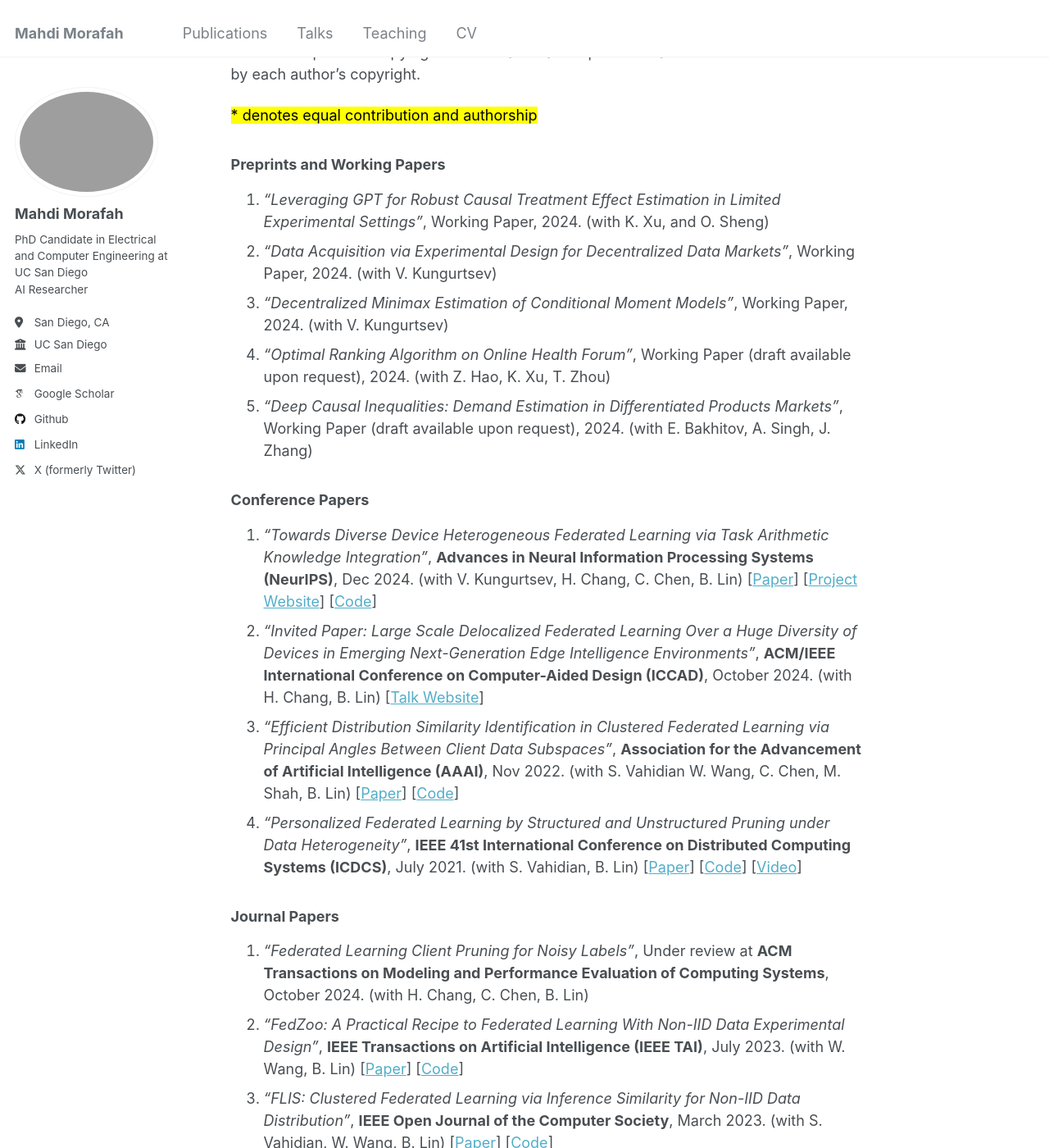
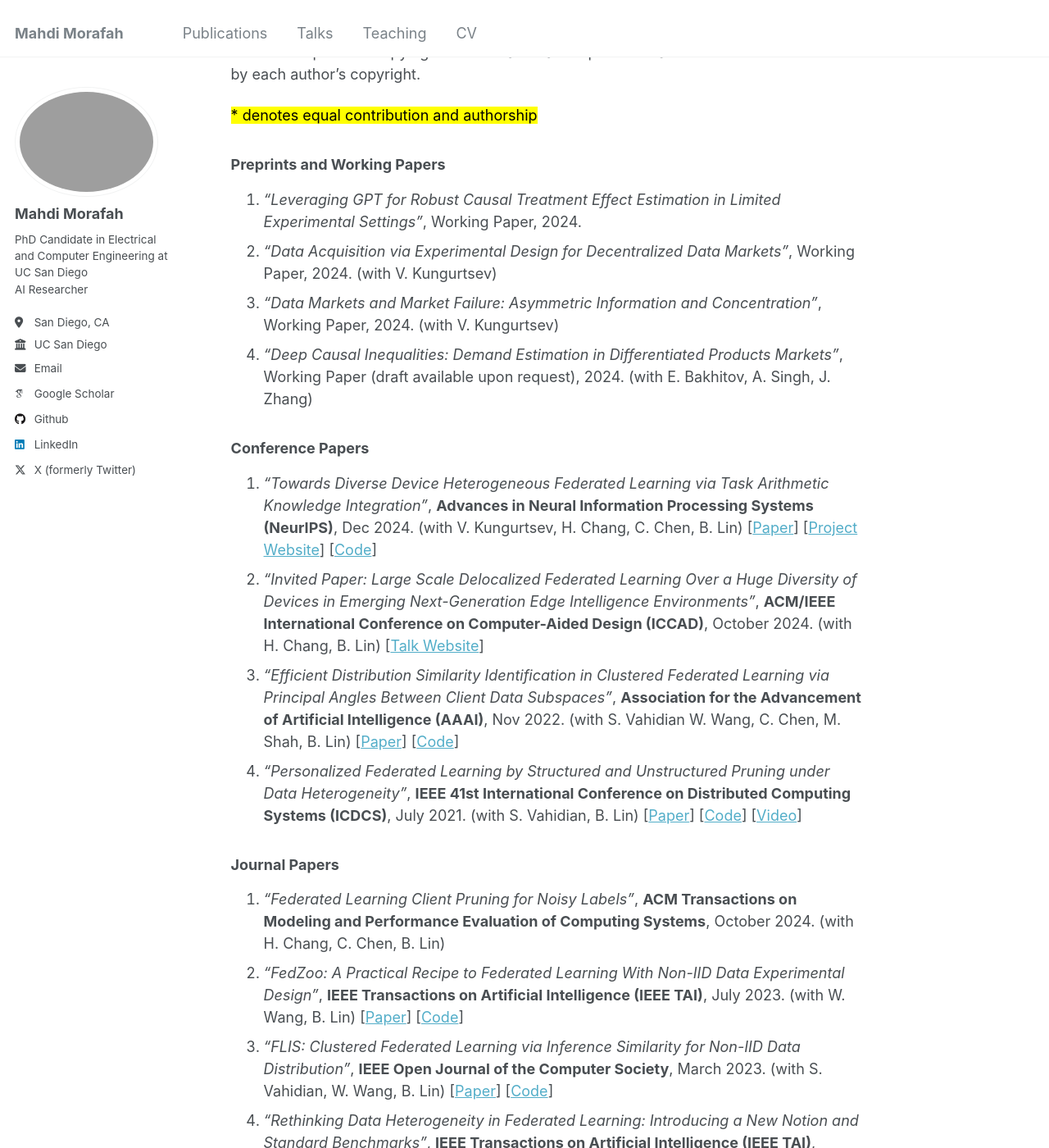
Before and after one commit to MMorafah/mmorafah, a Jekyll site: the page built from _publications/all-publications.md, in a window 1280 px wide and 1400 px high, scrolled down 257 px. Shown: the whole window at 82% size. Built offline with Jekyll 4.4.1, drawn with Linux system fonts in a browser that asks for light colours; some web fonts are replaced.

Commit message:
Update all-publications.md

```diff
--- a/_publications/all-publications.md
+++ b/_publications/all-publications.md
@@ -10,10 +10,9 @@ For a full list of publications, please see my <a href="{{ site.author.googlesch
 <p><mark>* denotes equal contribution and authorship</mark></p>
 
 ### Preprints and Working Papers
-1. *"Leveraging GPT for Robust Causal Treatment Effect Estimation in Limited Experimental Settings"*, Working Paper, 2024. (with K. Xu, and O. Sheng)
+1. *"Leveraging GPT for Robust Causal Treatment Effect Estimation in Limited Experimental Settings"*, Working Paper, 2024.
 2. *"Data Acquisition via Experimental Design for Decentralized Data Markets"*, Working Paper, 2024. (with V. Kungurtsev)
-3. *"Decentralized Minimax Estimation of Conditional Moment Models"*, Working Paper, 2024. (with V. Kungurtsev)
-4. *"Optimal Ranking Algorithm on Online Health Forum"*, Working Paper (draft available upon request), 2024. (with Z. Hao, K. Xu, T. Zhou)
+3. *"Data Markets and Market Failure: Asymmetric Information and Concentration"*, Working Paper, 2024. (with V. Kungurtsev)
 5. *"Deep Causal Inequalities: Demand Estimation in Differentiated Products Markets"*, Working Paper (draft available upon request), 2024. (with E. Bakhitov, A. Singh, J. Zhang)
 
 ### Conference Papers
@@ -23,7 +22,7 @@ For a full list of publications, please see my <a href="{{ site.author.googlesch
 4. *"Personalized Federated Learning by Structured and Unstructured Pruning under Data Heterogeneity"*, **IEEE 41st International Conference on Distributed Computing Systems (ICDCS)**, July 2021. (with S. Vahidian, B. Lin) [<a href="https://ieeexplore.ieee.org/document/9545941">Paper</a>] [<a href="https://github.com/MMorafah/Sub-FedAvg">Code</a>] [<a href="https://www.youtube.com/watch?v=ttY7T8W5YQE">Video</a>]
 
 ### Journal Papers
-1. *"Federated Learning Client Pruning for Noisy Labels"*, Under review at **ACM Transactions on Modeling and Performance Evaluation of Computing Systems**, October 2024. (with H. Chang, C. Chen, B. Lin)
+1. *"Federated Learning Client Pruning for Noisy Labels"*, **ACM Transactions on Modeling and Performance Evaluation of Computing Systems**, October 2024. (with H. Chang, C. Chen, B. Lin)
 2. *"FedZoo: A Practical Recipe to Federated Learning With Non-IID Data Experimental Design"*, **IEEE Transactions on Artificial Intelligence (IEEE TAI)**, July 2023. (with W. Wang, B. Lin) [<a href="https://arxiv.org/abs/2208.09754">Paper</a>] [<a href="https://github.com/MMorafah/FedZoo-Bench">Code</a>]
 3. *"FLIS: Clustered Federated Learning via Inference Similarity for Non-IID Data Distribution"*, **IEEE Open Journal of the Computer Society**, March 2023. (with S. Vahidian, W. Wang, B. Lin) [<a href="https://arxiv.org/abs/2209.15595">Paper</a>] [<a href="https://github.com/MMorafah/FLIS">Code</a>]
 4. *"Rethinking Data Heterogeneity in Federated Learning: Introducing a New Notion and Standard Benchmarks"*, **IEEE Transactions on Artificial Intelligence (IEEE TAI)**, October 2022. (with S. Vahidian, C. Chen, M. Shah, B. Lin) [<a href="https://arxiv.org/abs/2209.15595">Paper</a>] [<a href="https://github.com/MMorafah/FL-SC-NIID">Code</a>]
@@ -35,6 +34,6 @@ For a full list of publications, please see my <a href="{{ site.author.googlesch
 3. *"Rethinking Data Heterogeneity in Federated Learning: Introducing a New Notion and Standard Benchmarks"*, **International Workshop on Federated Learning in Conjunction with NeurIPS (FL-NeurIPS’22)**, October 2022. (with S. Vahidian, C. Chen, M. Shah, B. Lin) [<a href="https://arxiv.org/abs/2209.15595">Paper</a>] [<a href="https://github.com/MMorafah/FL-SC-NIID">Code</a>] [<a href="https://federated-learning.org/fl-neurips-2022/">Website</a>]
 
 ### Book Chapters
-1. *"Federated Learning - A Systematic Review"*, Under review at **IntechOpen**, October 2024. (with S. Ahmad, M. Alharbi, S. Jha)
+1. *"Federated Learning - A Systematic Review"*, **IntechOpen**, October 2024. (with S. Ahmad, M. Alharbi, S. Jha)
 
 * denotes equal contribution
```
